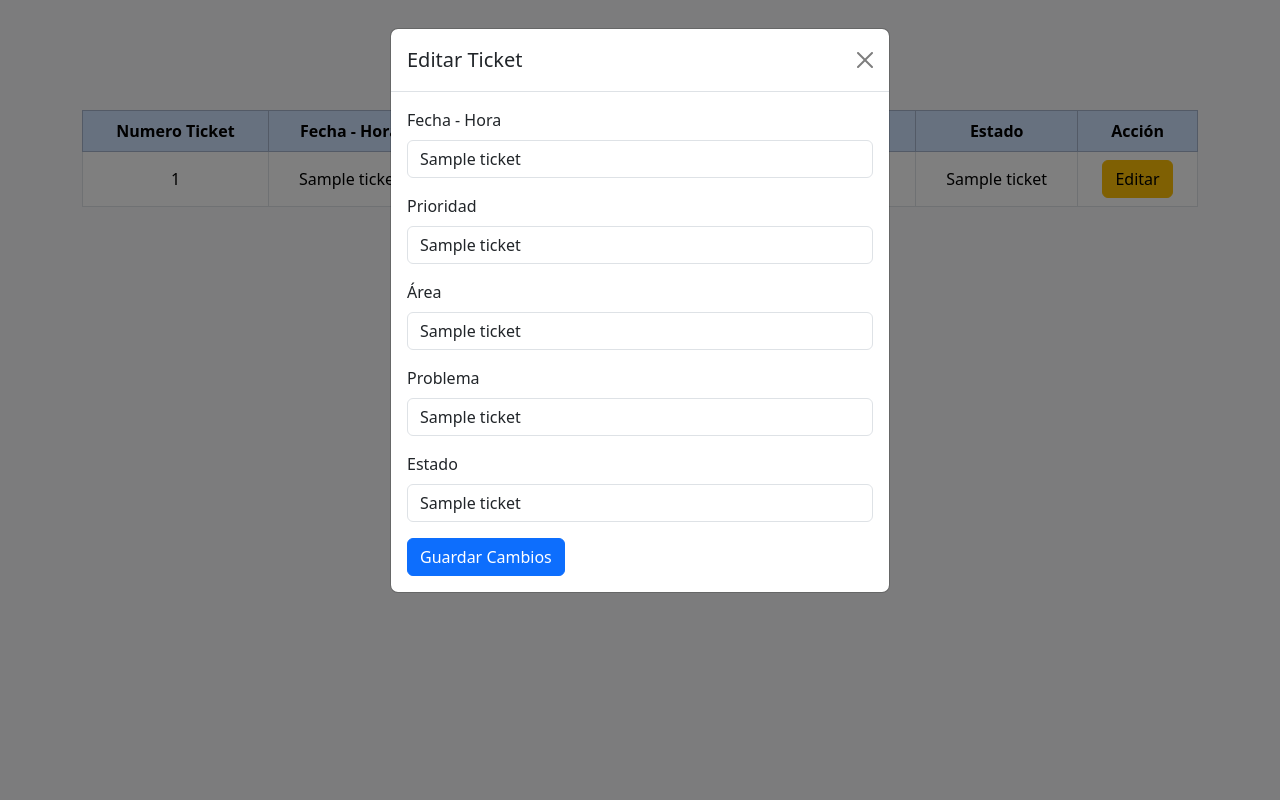
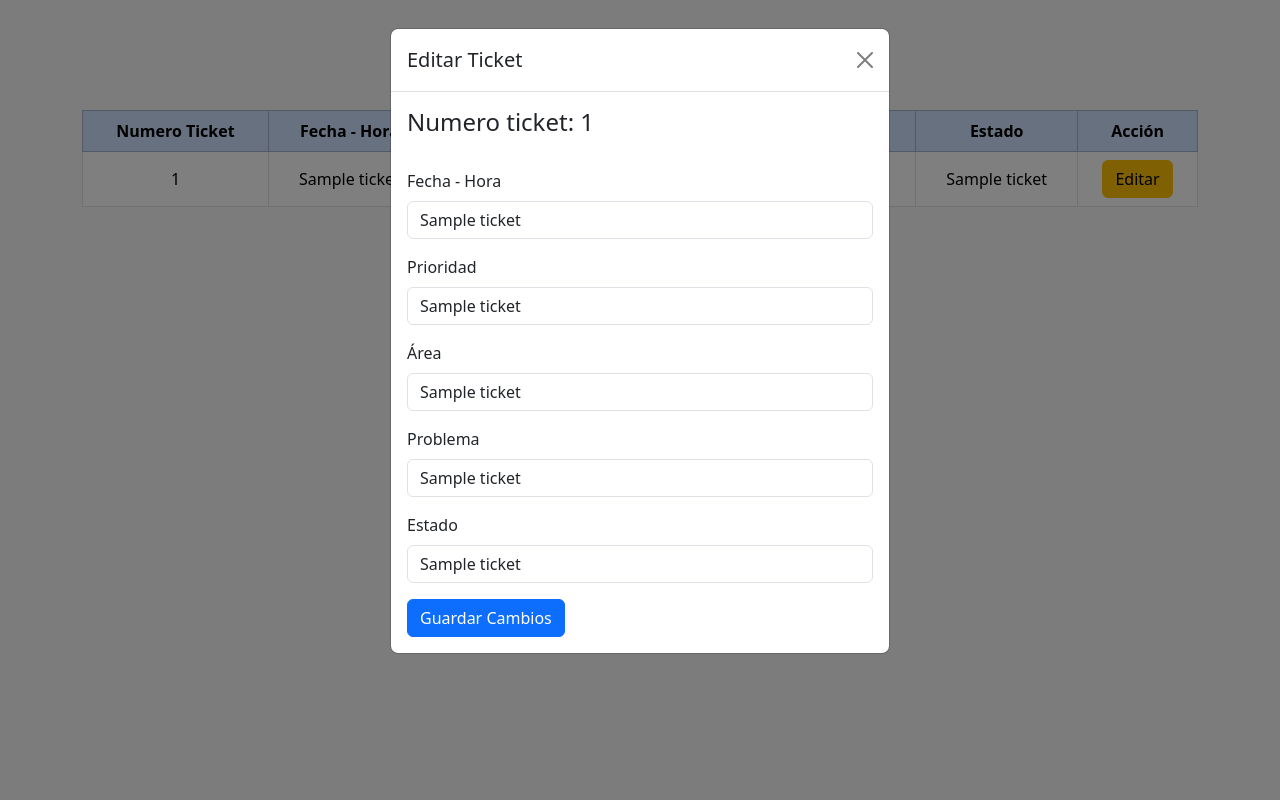
Before and after one commit to Brianlemus/Proyecto_Inteligencia_Artificial, a Flask app: template templates/editar_ticket.html in a window 1280 px wide, after a click on "Editar". Run offline with Flask 3, Linux system fonts and the light colour scheme; the template is opened without the code that fills it: most values are stand-ins (such as "Sample title", 1, 10 or a date in 2020).

Commit message:
Numero de ID en la ventana de emergencia

```diff
--- a/templates/editar_ticket.html
+++ b/templates/editar_ticket.html
@@ -46,10 +46,18 @@
                                     </div>
                                     <div class="modal-body">
                                         <form method="POST" action="/edit/{{ loop.index0 }}">
+
+                                            <div class="mb-3">
+                                                <label for="ID" class="form-label">
+                                                    <h4>Numero ticket: {{ ticket[0] }} </h4>
+                                                </label>
+                                            </div>
+
                                             <div class="mb-3">
                                                 <label for="fecha" class="form-label">Fecha - Hora</label>
                                                 <input type="text" class="form-control" id="fecha" name="fecha" value="{{ ticket[1] }}" required>
                                             </div>
+
                                             <div class="mb-3">
                                                 <label for="prioridad" class="form-label">Prioridad</label>
                                                 <input type="text" class="form-control" id="prioridad" name="prioridad" value="{{ ticket[2] }}" required>
--- a/ticket.csv
+++ b/ticket.csv
@@ -3,5 +3,5 @@
 3,2025-05-16 17:34:24,Alta,Agua,Agua,Espera
 4,2025-05-16 20:24:23,Alta,Electricidad,Fuego,Espera
 5,2025-05-16 20:25:11,Alta,Agua,Agua,Espera
-6,2025-05-16 20:41:09,Baja,Drenaje,Tapadera,Espera
+6,2025-05-16 20:41:09,Media,Drenaje,Tapadera rota,Observacion
 7,2025-05-16 22:41:17,Alta,Agua,Agua,Espera
```
